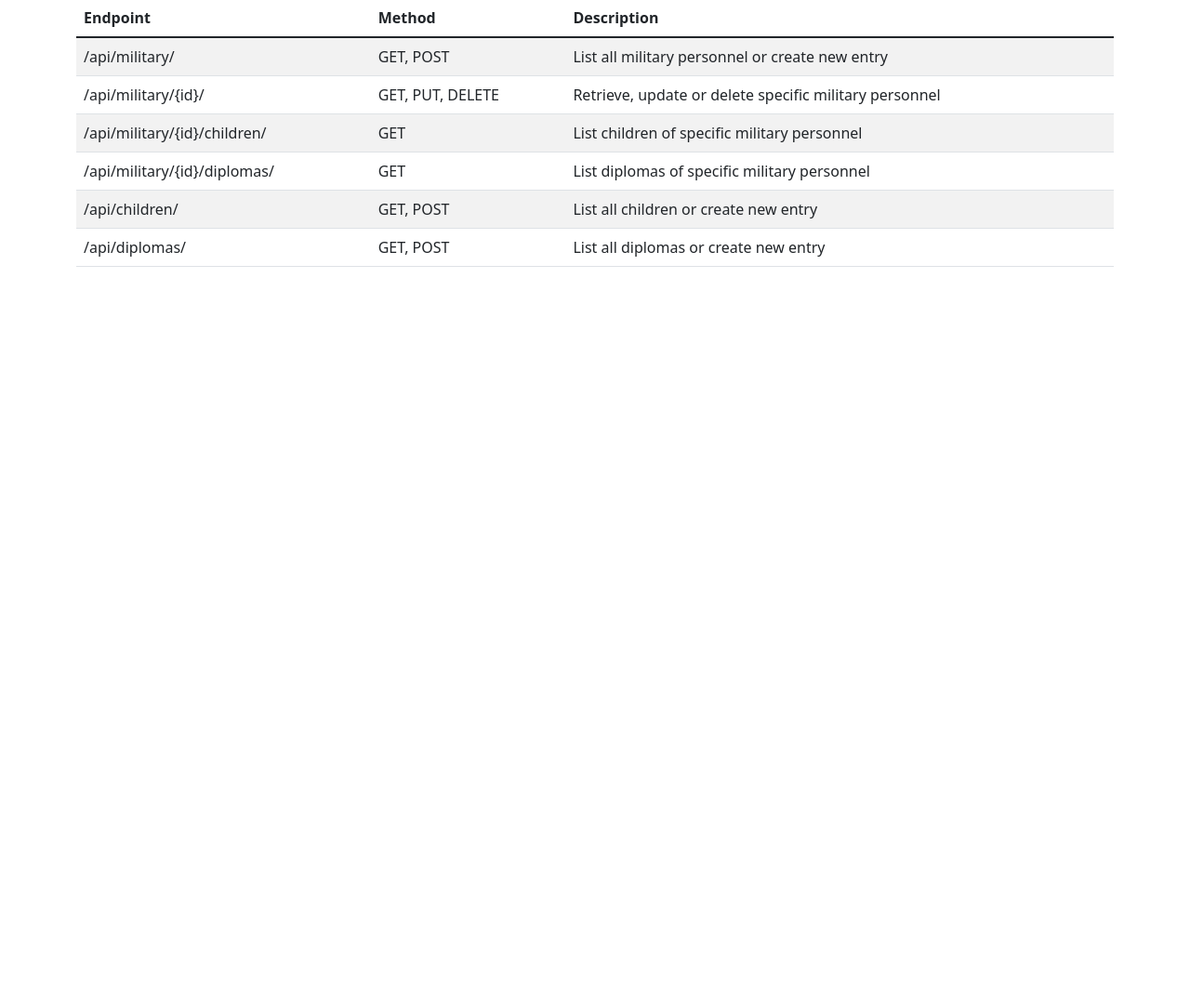
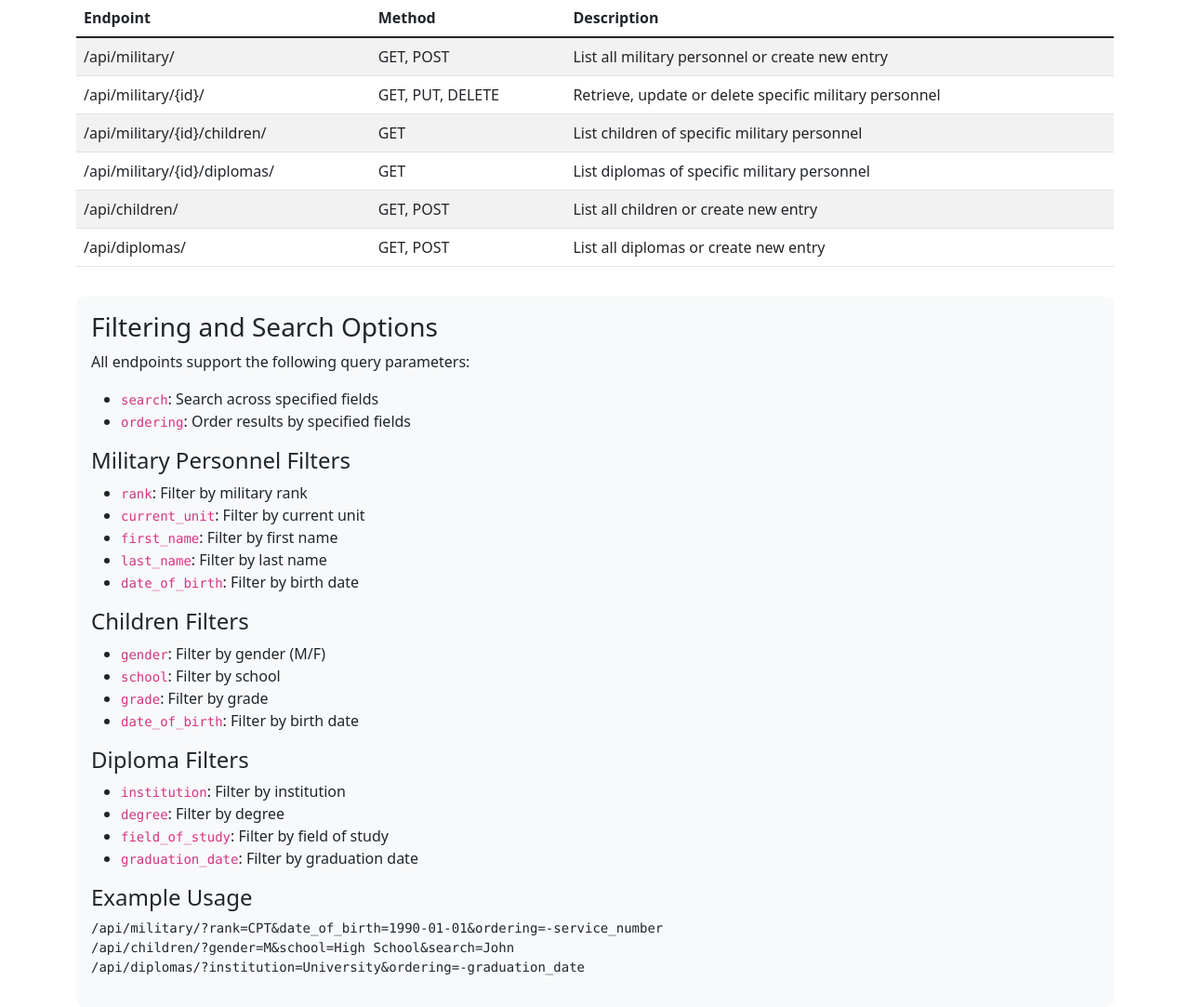
Before and after one commit to joel5065/capstone_project, a Django app: page /home/ in a window 1280 px wide. Shown: the part 351-1434 px from the top of the page at 93% size. Before the commit the page ends 638 px from the top, so only its background shows below. Run offline with Django 5.2, Linux system fonts and the light colour scheme; a user stored in the database is signed in.

Commit message:
modify home to add search options with API documentation

```diff
--- a/personel_management/management_api/templates/management_api/home.html
+++ b/personel_management/management_api/templates/management_api/home.html
@@ -3,7 +3,7 @@
 <head>
     <meta charset="UTF-8">
     <meta name="viewport" content="width=device-width, initial-scale=1.0">
-    <title>Military Personnel Management App</title>
+    <title>Military Personnel Management System</title>
     <link href="https://cdn.jsdelivr.net/npm/bootstrap@5.1.3/dist/css/bootstrap.min.css" rel="stylesheet">
     <style>
         .card {
@@ -14,6 +14,12 @@
         }
         .api-section {
             margin-top: 2rem;
+        }
+        .filter-section {
+            background-color: #f8f9fa;
+            padding: 1rem;
+            border-radius: 0.5rem;
+            margin-top: 1rem;
         }
     </style>
 </head>
@@ -100,6 +106,48 @@
                     </tbody>
                 </table>
             </div>
+
+            <div class="filter-section">
+                <h3>Filtering and Search Options</h3>
+                <p>All endpoints support the following query parameters:</p>
+                <ul>
+                    <li><code>search</code>: Search across specified fields</li>
+                    <li><code>ordering</code>: Order results by specified fields</li>
+                </ul>
+
+                <h4>Military Personnel Filters</h4>
+                <ul>
+                    <li><code>rank</code>: Filter by military rank</li>
+                    <li><code>current_unit</code>: Filter by current unit</li>
+                    <li><code>first_name</code>: Filter by first name</li>
+                    <li><code>last_name</code>: Filter by last name</li>
+                    <li><code>date_of_birth</code>: Filter by birth date</li>
+
+
+                </ul>
+
+                <h4>Children Filters</h4>
+                <ul>
+                    <li><code>gender</code>: Filter by gender (M/F)</li>
+                    <li><code>school</code>: Filter by school</li>
+                    <li><code>grade</code>: Filter by grade</li>
+                    <li><code>date_of_birth</code>: Filter by birth date</li>
+
+                </ul>
+
+                <h4>Diploma Filters</h4>
+                <ul>
+                    <li><code>institution</code>: Filter by institution</li>
+                    <li><code>degree</code>: Filter by degree</li>
+                    <li><code>field_of_study</code>: Filter by field of study</li>
+                    <li><code>graduation_date</code>: Filter by graduation date</li>
+                </ul>
+
+                <h4>Example Usage</h4>
+                <pre><code>/api/military/?rank=CPT&date_of_birth=1990-01-01&ordering=-service_number
+/api/children/?gender=M&school=High School&search=John
+/api/diplomas/?institution=University&ordering=-graduation_date</code></pre>
+            </div>
         </div>
     </div>
 
--- a/personel_management/management_api/views.py
+++ b/personel_management/management_api/views.py
@@ -1,6 +1,7 @@
 from django.shortcuts import render, redirect
 from rest_framework.permissions import IsAuthenticatedOrReadOnly, IsAuthenticated
-from rest_framework import viewsets, filters
+from rest_framework import viewsets
+from django_filters import rest_framework as filters
 from rest_framework.decorators import action
 from rest_framework.response import Response
 from django_filters import rest_framework as filter
@@ -29,21 +30,52 @@ def home(request):
 def logout_view(request):
     logout(request)
     return redirect('login')
-
-
-class MilitaryFilter(filter.FilterSet):
-    first_name = filter.CharFilter(lookup_expr='icontains')
-    rank = filter.CharFilter(lookup_expr='icontains')
-    service_number = filter.CharFilter(lookup_expr='icontains')
+###############################################################################
+class MilitaryFilter(filters.FilterSet):
+    rank = filters.ChoiceFilter(choices=Military.RANK_CHOICES)
+    date_of_birth = filters.DateFilter(field_name='date_of_birth', lookup_expr='gte')
+    current_unit = filters.CharFilter(lookup_expr='icontains')
+    first_name = filters.CharFilter(lookup_expr='icontains')
+    last_name = filters.CharFilter(lookup_expr='icontains')
+    service_number = filters.CharFilter(lookup_expr='icontains')
+    graduation_school = filters.CharFilter(lookup_expr='icontains')
 
 
     class Meta:
         model = Military
-        fields = ['first_name', 'rank', 'service_number']
+        fields = ['rank', 'current_unit', 'first_name', 'last_name', 'service_number']
+
+class ChildrenFilter(filters.FilterSet):
+    date_of_birth = filters.DateFilter(field_name='date_of_birth', lookup_expr='gte')
+    gender = filters.ChoiceFilter(choices=[('M', 'Male'), ('F', 'Female')])
+    grade = filters.CharFilter(lookup_expr='icontains')
+    first_name = filters.CharFilter(lookup_expr='icontains')
+    last_name = filters.CharFilter(lookup_expr='icontains')
+
+    class Meta:
+        model = Children
+        fields = ['first_name','gender', 'grade', 'military']
+
+class DiplomaFilter(filters.FilterSet):
+    institution = filters.CharFilter(lookup_expr='icontains')
+    degree = filters.CharFilter(lookup_expr='icontains')
+    field_of_study = filters.CharFilter(lookup_expr='icontains')
+    graduation_date = filters.DateFilter(field_name='graduation_date', lookup_expr='gte')
+    diploma_number = filters.CharFilter(lookup_expr='icontains')
+    type_of_diploma = filters.CharFilter(lookup_expr='icontains')
+
+    class Meta:
+        model = Diploma
+        fields = ['institution', 'degree', 'field_of_study','diploma_number', 'type_of_diploma', 'military']
+##################################################################################################
 
 class MilitaryViewSet(viewsets.ModelViewSet):
     queryset = Military.objects.all()
     serializer_class = MilitarySerializer
+    filter_class = MilitaryFilter
+    search_fields = ['rank', 'current_unit', 'first_name', 'last_name', 'service_number']
+    ordering_fields = ['rank', 'first_name', 'last_name', 'service_number','current_unit']
+    ordering = ['last_name']
 
     @action(detail=True, methods= ['get'])
     def children(self, request, pk=None):
@@ -62,9 +94,17 @@ class MilitaryViewSet(viewsets.ModelViewSet):
 class ChildrenViewSet(viewsets.ModelViewSet):
     queryset = Children.objects.all()
     serializer_class = ChildrenSerializer
+    filter_class = ChildrenFilter
+    search_fields = ['first_name','gender', 'grade', 'military']
+    ordering_fields = ['first_name','last_name','gender', 'date_of_birth', 'gender', 'military']
+    ordering = ['last_name']
 
 class DiplomaViewSet(viewsets.ModelViewSet):
     queryset = Diploma.objects.all()
     serializer_class = DiplomaSerializer
+    filter_class = DiplomaFilter
+    search_fields = ['institution', 'degree', 'field_of_study','diploma_number', 'type_of_diploma', 'military']
+    ordering_fields = ['degree', 'field_of_study','diploma_number', 'type_of_diploma','institution']
+    ordering = ['last_name']
 
 ##################################################################
```
Also changed, not shown: personel_management/db.sqlite3.
